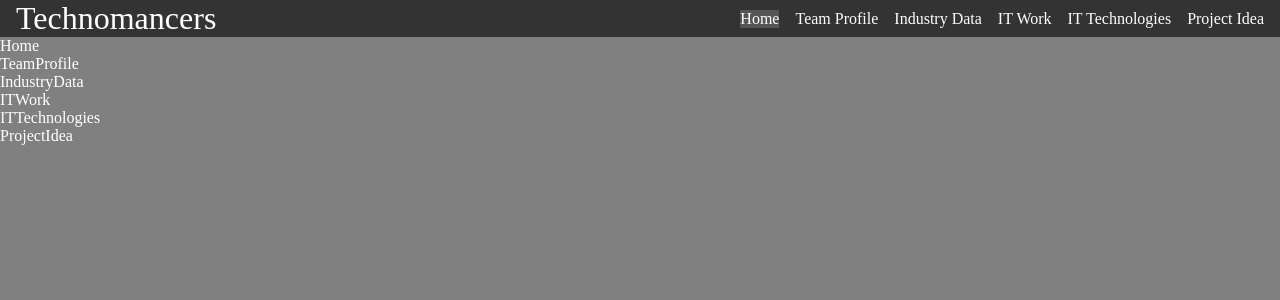
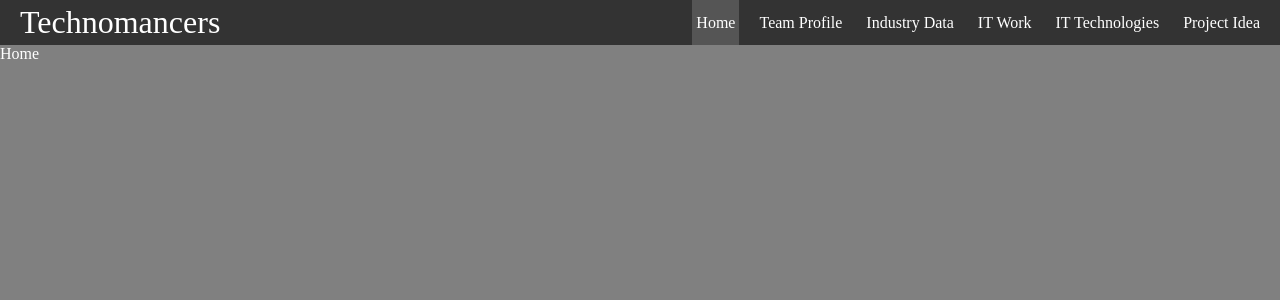
Before and after one commit to skdxxb95/technomancers, a React (Create React App) app: page /#/ in a window 1280 px wide. Shown: the top 300 px of the page. Built offline with nearby package versions, Linux system fonts and the light colour scheme.

Commit message:
Updating theme and checking routes on GH-Pages

```diff
--- a/src/App.jsx
+++ b/src/App.jsx
@@ -9,16 +9,32 @@ import ProjectIdea from './components/ProjectIdea/ProjectIdea'
 import Navbar from './components/Navbar/Navbar'
 
 const App = () => {
+  let Component
+  switch (window.location.pathname) {
+    case "/":
+      Component = Home
+      break
+    case "/teamprofile":
+      Component = TeamProfile
+      break
+    case "/industrydata":
+      Component = IndustryData
+      break
+    case "/itwork":
+      Component = ITWork
+      break
+    case "/ittechnologies":
+      Component = ITTechnologies
+      break
+    case "/projectidea":
+      Component = ProjectIdea
+      break
+  }
   return (
-    <>
-      <Navbar />
-      <Home />
-      <TeamProfile />
-      <IndustryData />
-      <ITWork />
-      <ITTechnologies />
-      <ProjectIdea />
-    </>
+  <>
+    <Navbar />
+    <Component />
+  </>
   )
 }
 
--- a/src/components/Navbar/Navbar.jsx
+++ b/src/components/Navbar/Navbar.jsx
@@ -7,7 +7,7 @@ const Navbar = () => {
       <a href="/" className="site-title">Technomancers</a>
       <ul>
         <li className="active">
-          <a href="/home">Home</a>
+          <a href="/">Home</a>
         </li>
         <li>
           <a href="/teamprofile">Team Profile</a>
--- a/src/components/Navbar/navbar.css
+++ b/src/components/Navbar/navbar.css
@@ -15,7 +15,7 @@ body {
     color: white;
     display: flex;
     justify-content: space-between;
-    align-items: center;
+    align-items: stretch;
     gap: 2rem;
     padding: 0 1rem;
 }
@@ -31,6 +31,10 @@ body {
 .nav a {
     color: inherit;
     text-decoration: none;
+    height: 100%;
+    display: flex;
+    align-items: center;
+    padding: .25rem;
 }
 
 .nav li:hover {
```
